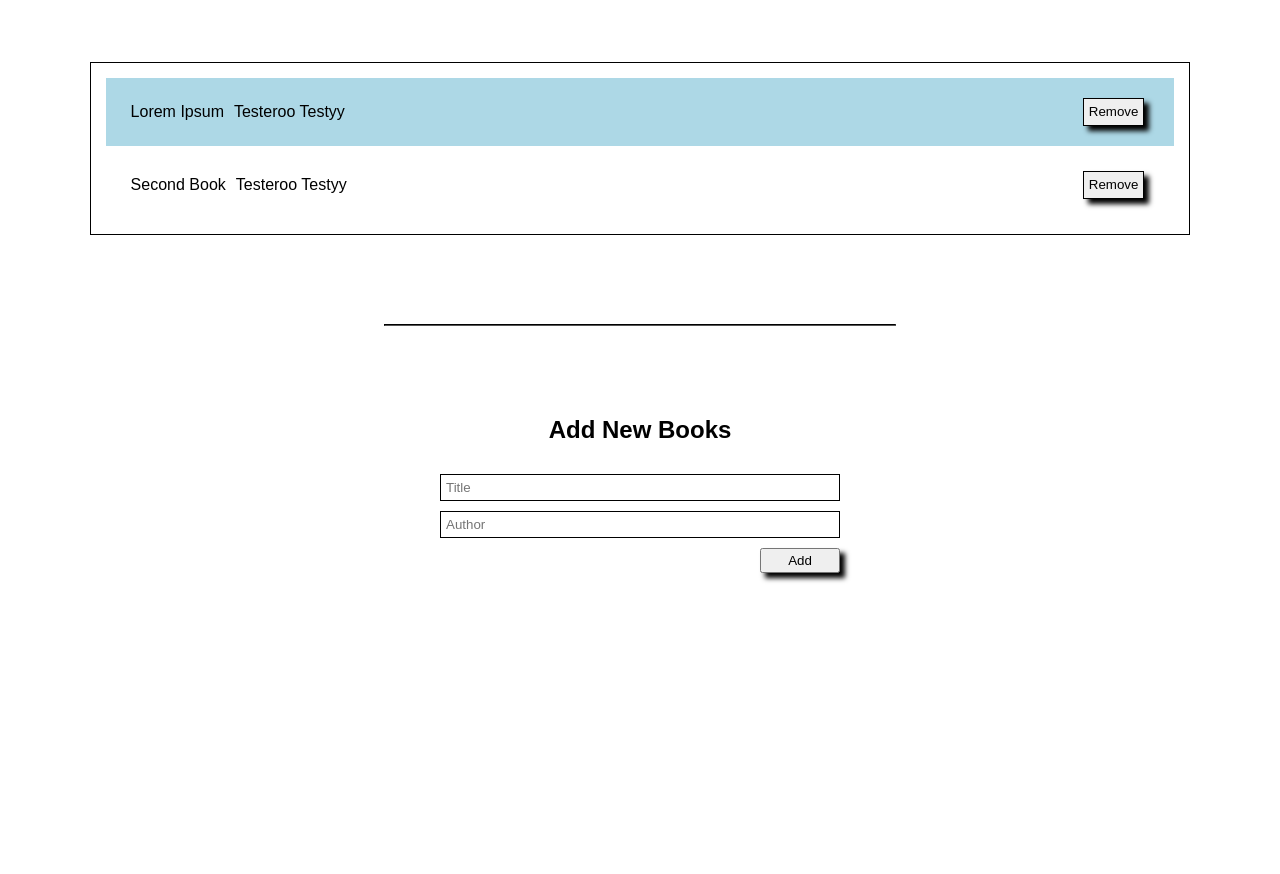
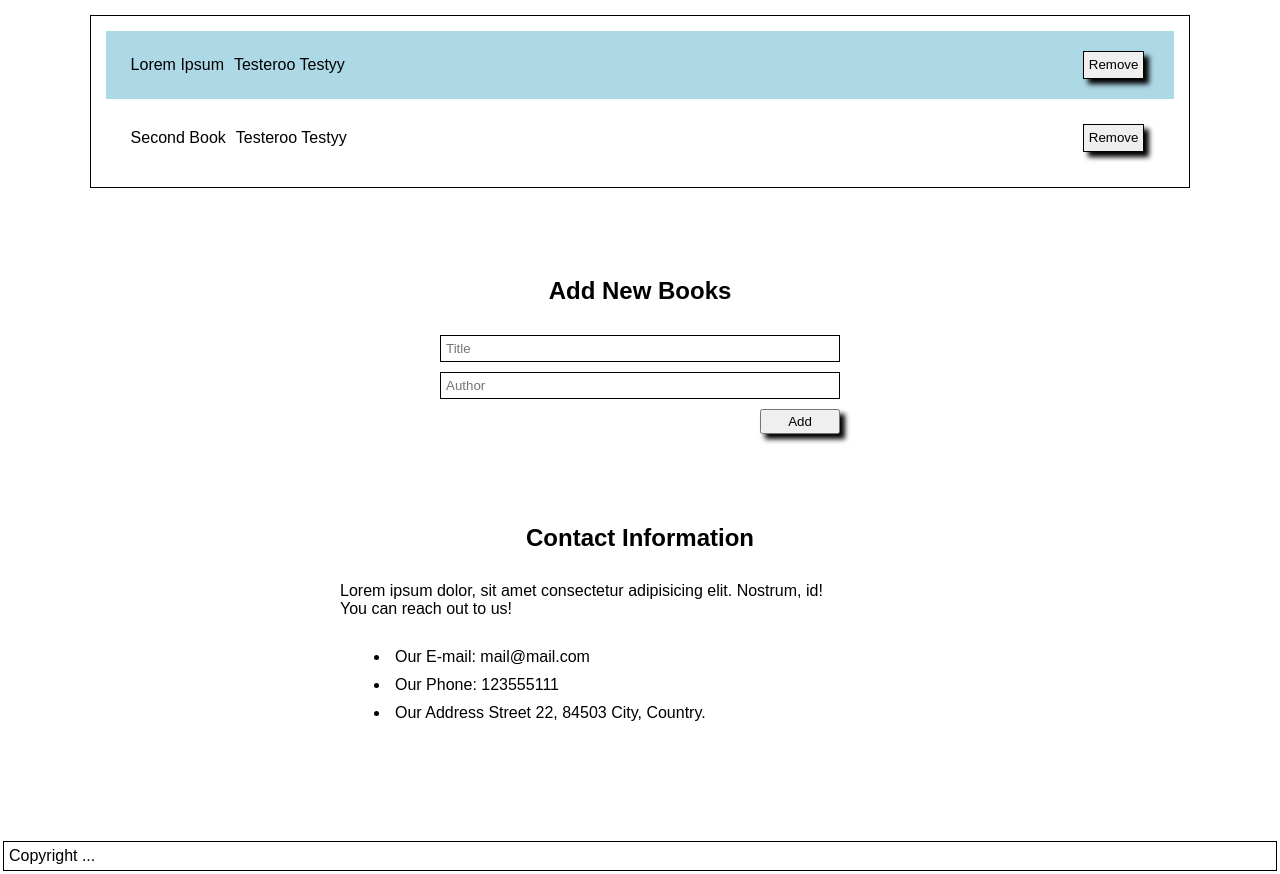
Before and after one commit to Vgonma/awesome-books, a website with bundled scripts: page index.html in a window 1280 px wide. Shown: the part 133-1007 px from the top of the page. Before the commit the page ends 800 px from the top, so only its background shows below. Built offline with nearby package versions, Linux system fonts and the light colour scheme.

Commit message:
Contact information section add

```diff
--- a/index.html
+++ b/index.html
@@ -19,20 +19,34 @@
     </nav>
     <div class="nav-date" onclick=displayDate()>Here goes the date</div>
   </header>
-  <h1>Awesome Books</h1>
-  <section class="book-list">
+  <section>
+    <h2>Awesome Books</h2>
+    <div class="book-list">
     <!-- add books through javascript -->
-    <hr>
+      </div>
   </section>
-  <hr>
   <section>
     <h2>Add New Books</h2>
-    <form action="">
+    <form onsubmit="return false;">
       <input class="title" type="text" placeholder="Title" required>
       <input class="author" type="text" placeholder="Author" required>
       <button type="submit" class="add_button"> Add</button>
     </form>
   </section>
+  <section class="info_section">
+    <h2>Contact Information</h2>
+    <p class="info_p">Lorem ipsum dolor, sit amet consectetur adipisicing elit. Nostrum, id!
+      <br> You can reach out to us!
+    </p>
+    <ul class="info_list">
+      <li>Our E-mail: mail@mail.com</li>
+      <li>Our Phone: 123555111</li>
+      <li>Our Address Street 22, 84503 City, Country.</li>
+    </ul>
+  </section>
+  <footer>
+    <p class="copyright">Copyright  ...</p>
+  </footer>
   <script type="module" src="main.js"></script>
 </body>
 </html>
--- a/style.css
+++ b/style.css
@@ -112,3 +112,26 @@ input {
   margin-left: auto;
   box-shadow: 5px 5px 5px black;
 }
+
+.info_p {
+  max-width: 600px;
+  margin: auto;
+}
+
+.info_list {
+  max-width: 600px;
+  margin: auto;
+  padding: 25px;
+  padding-left: 50px;
+}
+
+.info_list > li {
+  padding: 5px;
+}
+
+.copyright {
+  border: 1px solid black;
+  margin: 3px;
+  padding: 5px;
+  background-color: white;
+}
```
